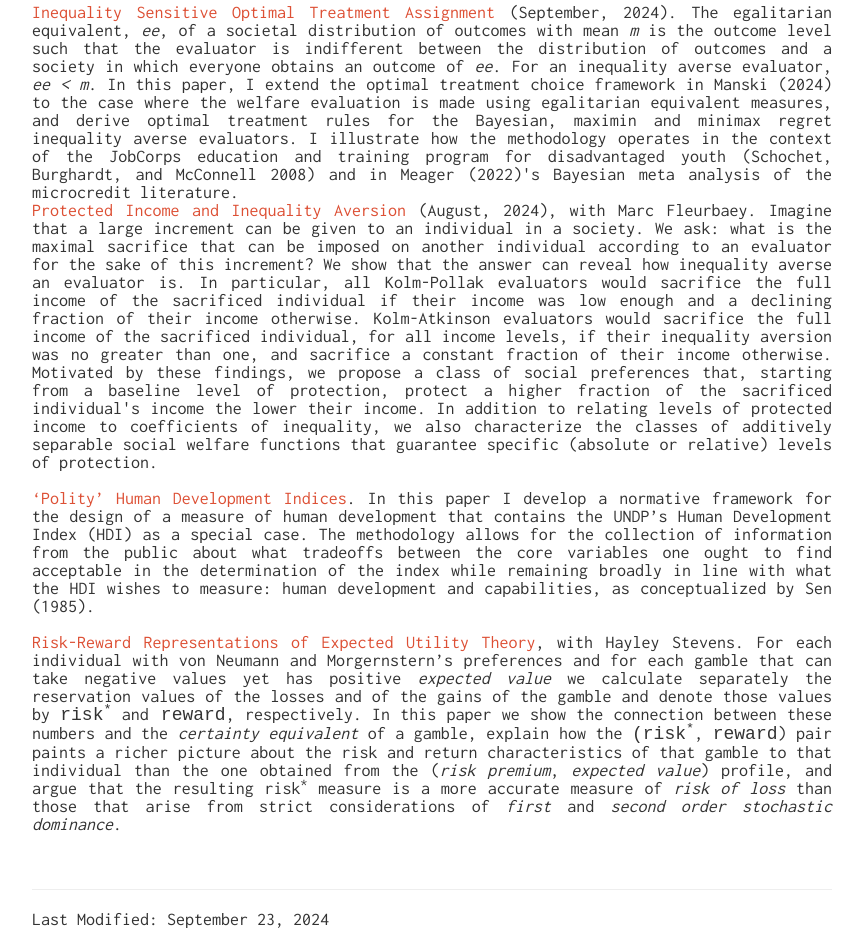
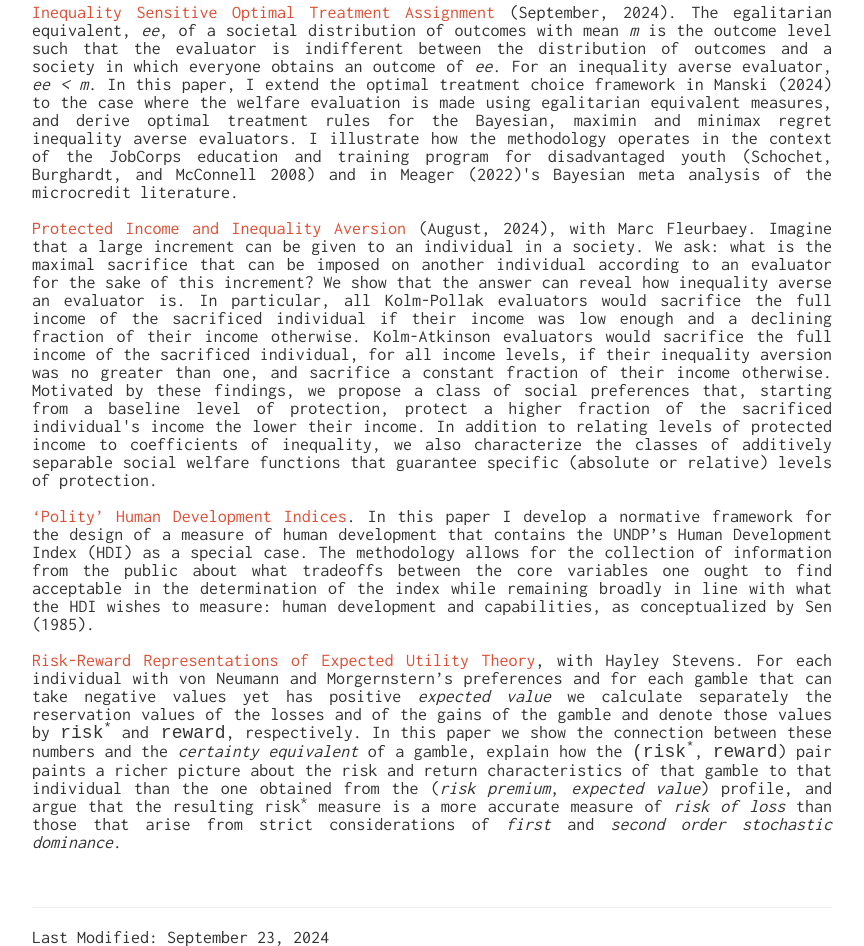
Before and after one commit to eduardo-zambrano/eduardo-zambrano.github.io, a plain HTML site: page research.html in a window 1280 px wide. Shown: the part 5638-6584 px from the top of the page, without its empty margins (208-1072 px from the left). Drawn offline with nearby package versions, Linux system fonts and the light colour scheme; a script that the page names is missing.

Commit message:
edited space

```diff
--- a/research.html
+++ b/research.html
@@ -222,6 +222,8 @@ In this paper, we show that when policy-motivated parties can commit to a partic
   Burghardt, and McConnell 2008) and in Meager (2022)'s Bayesian meta analysis of
   the microcredit literature.</p>
 
+<p align="justify" style="margin-top: 0; margin-bottom: 0;">&nbsp;</p>
+
 <p align="justify" style="margin-top: 0; margin-bottom: 0;"><a href="https://osf.io/tnu2q/">Protected Income and Inequality Aversion</a> (August, 2024), with Marc Fleurbaey. Imagine that a large increment can be given to an individual in a
   society. We ask: what is the maximal sacrifice that can be imposed
   on another individual according to an evaluator for the sake of this
@@ -239,7 +241,7 @@ In this paper, we show that when policy-motivated parties can commit to a partic
   of inequality, we also characterize the classes of additively separable
   social welfare functions that guarantee specific (absolute or relative)
   levels of protection.</p>
-  <p align="justify" style="margin-top: 0; margin-bottom: 0;">&nbsp;</p>
+<p align="justify" style="margin-top: 0; margin-bottom: 0;">&nbsp;</p>
 <p align="justify" style="margin-top: 0; margin-bottom: 0;"><a href="http://ssrn.com/abstract=2515787">&lsquo;Polity&rsquo; Human Development Indices</a>. In this paper I develop a normative framework for the design of a measure of human development that contains the UNDP&rsquo;s Human Development Index (HDI) as a special case. The methodology allows for the collection of information from the public about what tradeoffs between the core variables one ought to find acceptable in the determination of the index while remaining broadly in line with what the HDI wishes to measure: human development and capabilities, as conceptualized by Sen (1985). </p>
 <p align="justify" style="margin-top: 0; margin-bottom: 0;">&nbsp;</p>
 <p align="justify" style="margin-top: 0; margin-bottom: 0;"><a href="http://ssrn.com/abstract=2448526">Risk-Reward Representations of Expected Utility Theory</a>,  with Hayley Stevens. For  each individual with von Neumann and Morgernstern&rsquo;s preferences and for each  gamble that can take negative values yet has positive <em>expected value</em> we calculate separately the reservation values of  the losses and of the gains of the gamble and denote those values by <span style="font-family:courier new;">risk<sup>*</sup></span> and<span style="font-family:courier new;"> reward</span>, respectively. In this paper we show the connection between these numbers and  the <em>certainty equivalent</em> of a gamble,  explain how the <span style="font-family:courier new;">(risk<sup>*</sup></span>, <span style="font-family:courier new;">reward</span>) pair  paints a richer picture about the risk and return characteristics of that  gamble to that individual than the one obtained from the (<em>risk premium</em>, <em>expected value</em>)  profile, and argue that the resulting risk<sup>*</sup> measure is a more  accurate measure of <em>risk of loss</em> than  those that arise from strict considerations of <em>first </em>and<em> second order stochastic  dominance</em>.</p>
```
